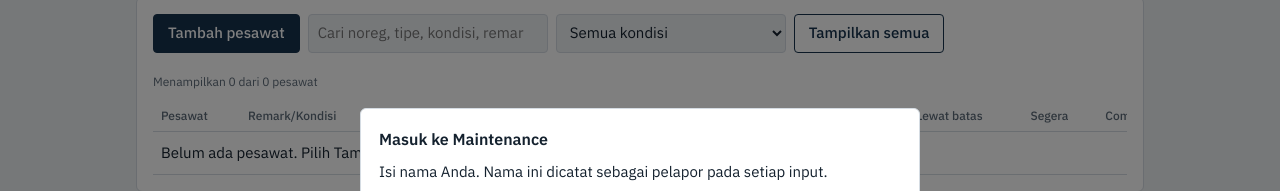
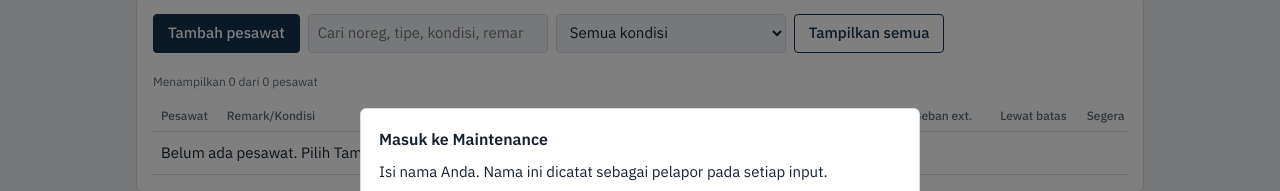
Before and after one commit to keperluandiriku-aldo/GONANKU, a plain HTML site: page index.html in a window 1280 px wide. Shown: the part 184-375 px from the top of the page. Drawn offline with nearby package versions, Linux system fonts and the light colour scheme.

Commit message:
Update index.html

```diff
--- a/index.html
+++ b/index.html
@@ -360,8 +360,8 @@ function fleetMatch(a){
 }
 const views={
   fleet(){
-    const L_=D.ac.filter(fleetMatch),r=L_.map(a=>{const c=counts(a);return row([`<b>${esc(a.reg)}</b><small>${esc(a.type)} ${esc(a.sn?"S/N "+a.sn:"")}</small>`,condCell(a),n2(a.hrs)+" jam<small>Engine 1: "+n2(a.eh1)+" | Engine 2: "+n2(a.eh2)+"</small>",a.cyc+" / "+(a.ce1||0)+" / "+(a.ce2||0)+" / "+(a.cx||0),c.o?`<span class="badge over">${c.o} lewat</span>`:"-",c.s?`<span class="badge soon">${c.s} segera</span>`:"-",rmCell(a),btn("open",a.id,"Buka",0)+" "+btn("flight",a.id,"Tambah jam")+" "+btn("cond",a.id,"Remark/Kondisi")+" "+btn("editAc",a.id,"Ubah")+" "+btn("pdfAc",a.id,"Simpan PDF")])}).join("");
-    return `<div class="tools"><button data-act="addAc">Tambah pesawat</button><input id="fsq" type="search" placeholder="Cari noreg, tipe, kondisi, remark" aria-label="Cari noreg" value="${esc(fq)}"><select id="fcond" aria-label="Filter kondisi" style="max-width:230px"><option value="">Semua kondisi</option>${COND.concat(["Belum diisi"]).map(c=>`<option ${c===fcond?"selected":""}>${esc(c)}</option>`).join("")}</select><button class="sec" data-act="fAll">Tampilkan semua</button></div><p class="note" style="margin:0 0 10px">Menampilkan ${L_.length} dari ${D.ac.length} pesawat</p><div class="tbl"><table class="fleet"><thead><tr><th>Pesawat</th><th>Remark/Kondisi</th><th>Jam terbang / engine</th><th>Landing / Engine 1 / Engine 2 / Beban ext.</th><th>Lewat batas</th><th>Segera</th><th>Complain Pilot</th><th></th></tr></thead><tbody>${r||`<tr><td colspan="8">${D.ac.length?"Tidak ada pesawat yang cocok. Pilih Tampilkan semua.":"Belum ada pesawat. Pilih Tambah pesawat untuk memulai."}</td></tr>`}</tbody></table></div>`},
+    const L_=D.ac.filter(fleetMatch),r=L_.map(a=>{const c=counts(a);return row([`<b style="white-space:nowrap">${esc(a.reg)}</b><small>${esc(a.type)} ${esc(a.sn?"S/N "+a.sn:"")}</small>`,condCell(a),n2(a.hrs)+" jam<small>Engine 1: "+n2(a.eh1)+" | Engine 2: "+n2(a.eh2)+"</small>",a.cyc+" / "+(a.ce1||0)+" / "+(a.ce2||0)+" / "+(a.cx||0),c.o?`<span class="badge over">${c.o} lewat</span>`:"-",c.s?`<span class="badge soon">${c.s} segera</span>`:"-",rmCell(a),btn("open",a.id,"Buka",0)+" "+btn("flight",a.id,"Tambah jam")+" "+btn("cond",a.id,"Remark/Kondisi")+" "+btn("editAc",a.id,"Ubah")+" "+btn("pdfAc",a.id,"Simpan PDF")])}).join("");
+    return `<div class="tools"><button data-act="addAc">Tambah pesawat</button><input id="fsq" type="search" placeholder="Cari noreg, tipe, kondisi, remark" aria-label="Cari noreg" value="${esc(fq)}"><select id="fcond" aria-label="Filter kondisi" style="max-width:230px"><option value="">Semua kondisi</option>${COND.concat(["Belum diisi"]).map(c=>`<option ${c===fcond?"selected":""}>${esc(c)}</option>`).join("")}</select><button class="sec" data-act="fAll">Tampilkan semua</button></div><p class="note" style="margin:0 0 10px">Menampilkan ${L_.length} dari ${D.ac.length} pesawat</p><div class="tbl"><table class="fleet"><thead><tr><th style="white-space:nowrap">Pesawat</th><th style="min-width:360px">Remark/Kondisi</th><th>Jam terbang / engine</th><th>Landing / Engine 1 / Engine 2 / Beban ext.</th><th>Lewat batas</th><th>Segera</th><th>Complain Pilot</th><th></th></tr></thead><tbody>${r||`<tr><td colspan="8">${D.ac.length?"Tidak ada pesawat yang cocok. Pilih Tampilkan semua.":"Belum ada pesawat. Pilih Tambah pesawat untuk memulai."}</td></tr>`}</tbody></table></div>`},
   tasks(a){
     if(!a)return"<p>Tambahkan pesawat dulu.</p>";
     const items=D.tasks.filter(t=>t.acId===a.id).map(t=>({t,c:calc(t,a)})).sort((x,y)=>x.c.score-y.c.score);
```
